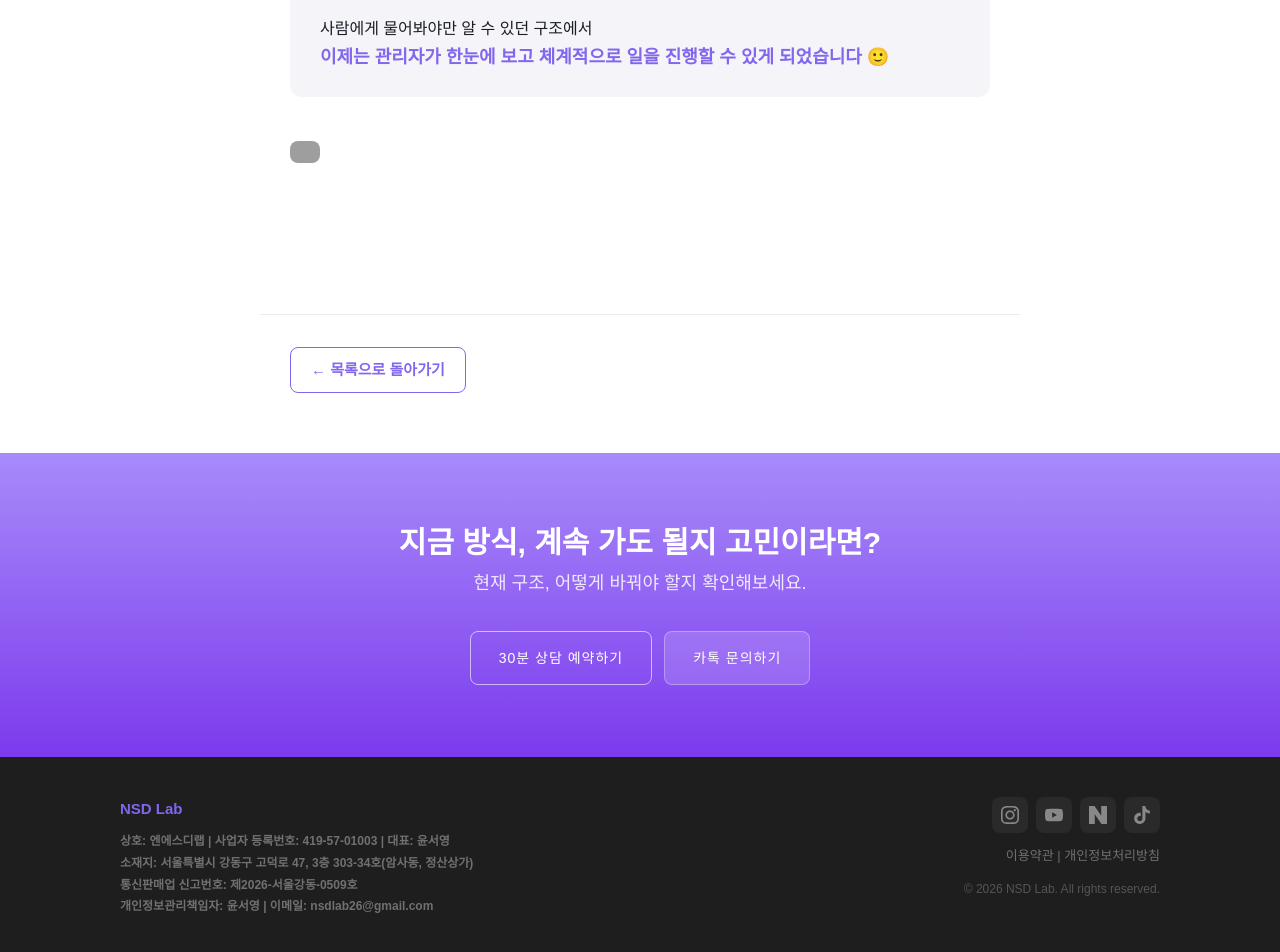
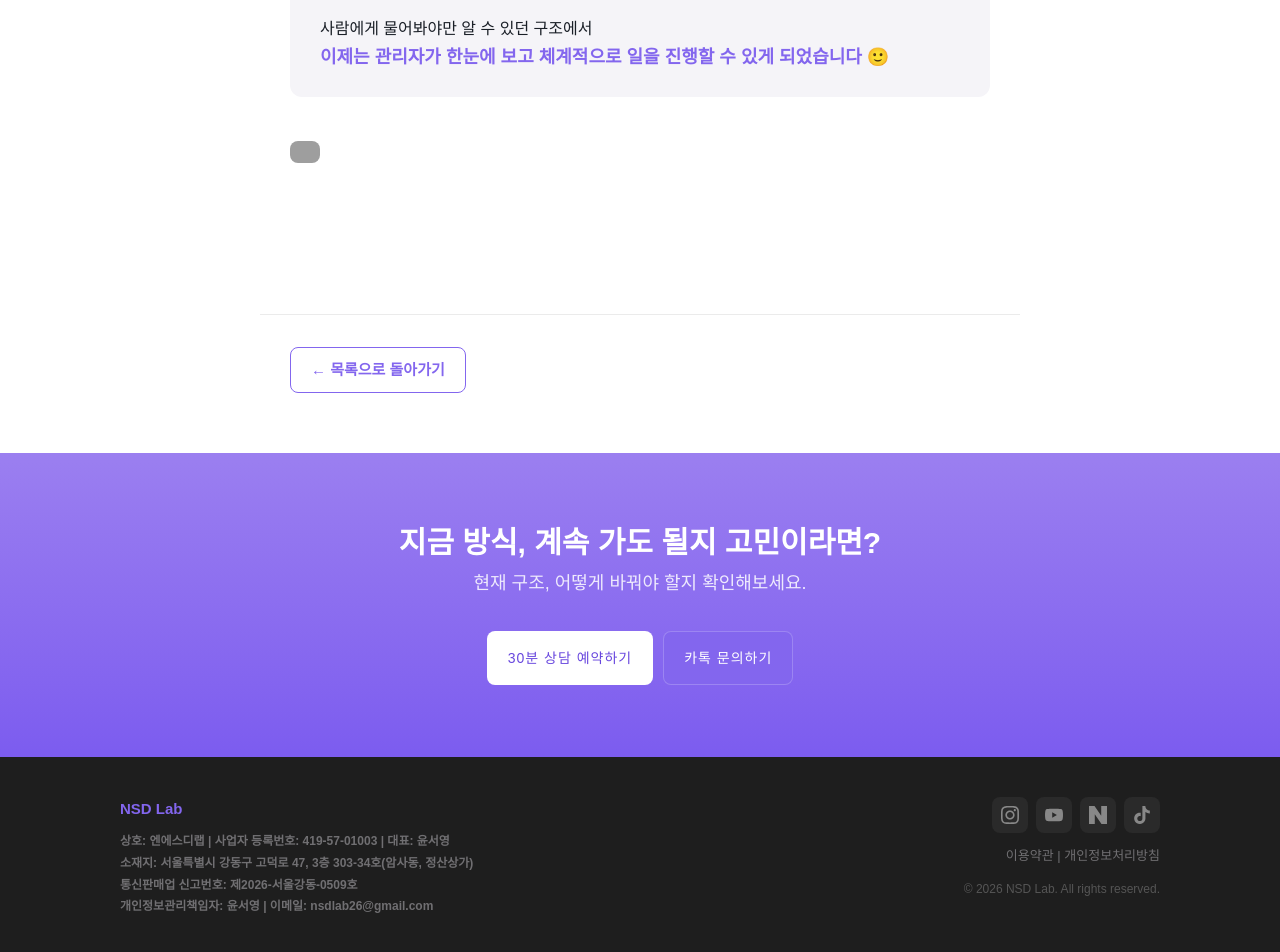
Before and after one commit to nsdlab26/blog, a Jekyll site: the page built from _posts/2026-01-03-project-management.md.txt, in a window 1280 px wide and 1400 px high, scrolled down 4755 px. Shown: the part 446-1398 px from the top of the window. Built offline with Jekyll 4.4.1, drawn with Linux system fonts in a browser that asks for light colours; grey boxes are pictures that could not be loaded.

Commit message:
Update default.html

```diff
--- a/_layouts/default.html
+++ b/_layouts/default.html
@@ -15,7 +15,7 @@
   header {
     position: sticky; top: 0; z-index: 100;
     background: #fff;
-    border-bottom: 1px solid #eee;
+    border-bottom: 1px solid #E7E7E7;
     height: 69px;
     display: flex; align-items: center;
     padding: 0 30px;
@@ -61,27 +61,27 @@
   }
   .cta-section::before {
     content: ''; position: absolute; inset: 0;
-    background: linear-gradient(180deg, #a78bfa 0%, #7c3aed 100%);
+    background: linear-gradient(180deg, #9b7ff0 0%, #7c5cef 100%);
     z-index: 0;
   }
   .cta-section > * { position: relative; z-index: 1; }
   .cta-section h2 { font-size: 30px; font-weight: 700; color: #fff; margin-bottom: 12px; line-height: 1.2; }
   .cta-section p { font-size: 18px; color: rgba(255,255,255,0.85); margin-bottom: 36px; line-height: 1.2; }
-  .cta-buttons { display: flex; gap: 12px; justify-content: center; }
+  .cta-buttons { display: flex; gap: 10px; justify-content: center; }
   .btn-consult {
-    display: inline-block; padding: 15px 28px;
-    border: 1px solid rgba(255,255,255,0.6); border-radius: 8px;
-    background: transparent; color: #fff; font-size: 14px; font-weight: 500;
+    display: inline-block; padding: 15px 20px;
+    border: 1px solid rgba(255,255,255,0.2); border-radius: 8px;
+    background: #fff; color: #6847de; font-size: 14px; font-weight: 500;
     letter-spacing: 1px; cursor: pointer; white-space: nowrap; transition: 0.3s;
   }
-  .btn-consult:hover { background: rgba(255,255,255,0.15); }
+  .btn-consult:hover { background: #8366ee; border-color: #fff; color: #fff; }
   .btn-kakao {
-    display: inline-block; padding: 15px 28px;
-    border: 1px solid rgba(255,255,255,0.3); border-radius: 8px;
-    background: rgba(255,255,255,0.15); color: #fff; font-size: 14px; font-weight: 500;
+    display: inline-block; padding: 15px 20px;
+    border: 1px solid rgba(255,255,255,0.2); border-radius: 8px;
+    background: #8366ee; color: #fff; font-size: 14px; font-weight: 500;
     letter-spacing: 1px; cursor: pointer; white-space: nowrap; transition: 0.3s;
   }
-  .btn-kakao:hover { background: rgba(255,255,255,0.25); }
+  .btn-kakao:hover { background: #fff; border-color: rgba(255,255,255,0.2); color: #6847de; }
 
   /* FOOTER */
   footer { background: #1e1e1e; padding: 40px 0 36px; color: #706f72; font-size: 12px; }
@@ -138,7 +138,7 @@
   <h2>지금 방식, 계속 가도 될지 고민이라면?</h2>
   <p>현재 구조, 어떻게 바꿔야 할지 확인해보세요.</p>
   <div class="cta-buttons">
-    <a href="http://diagnosis.nsdlab.kr/" class="btn-consult">30분 상담 예약하기</a>
+    <a href="https://calendar.app.google/N1PyNw72Hy1QD1VB6" class="btn-consult">30분 상담 예약하기</a>
     <a href="https://pf.kakao.com/_anlqX/" class="btn-kakao">카톡 문의하기</a>
   </div>
 </section>
```
